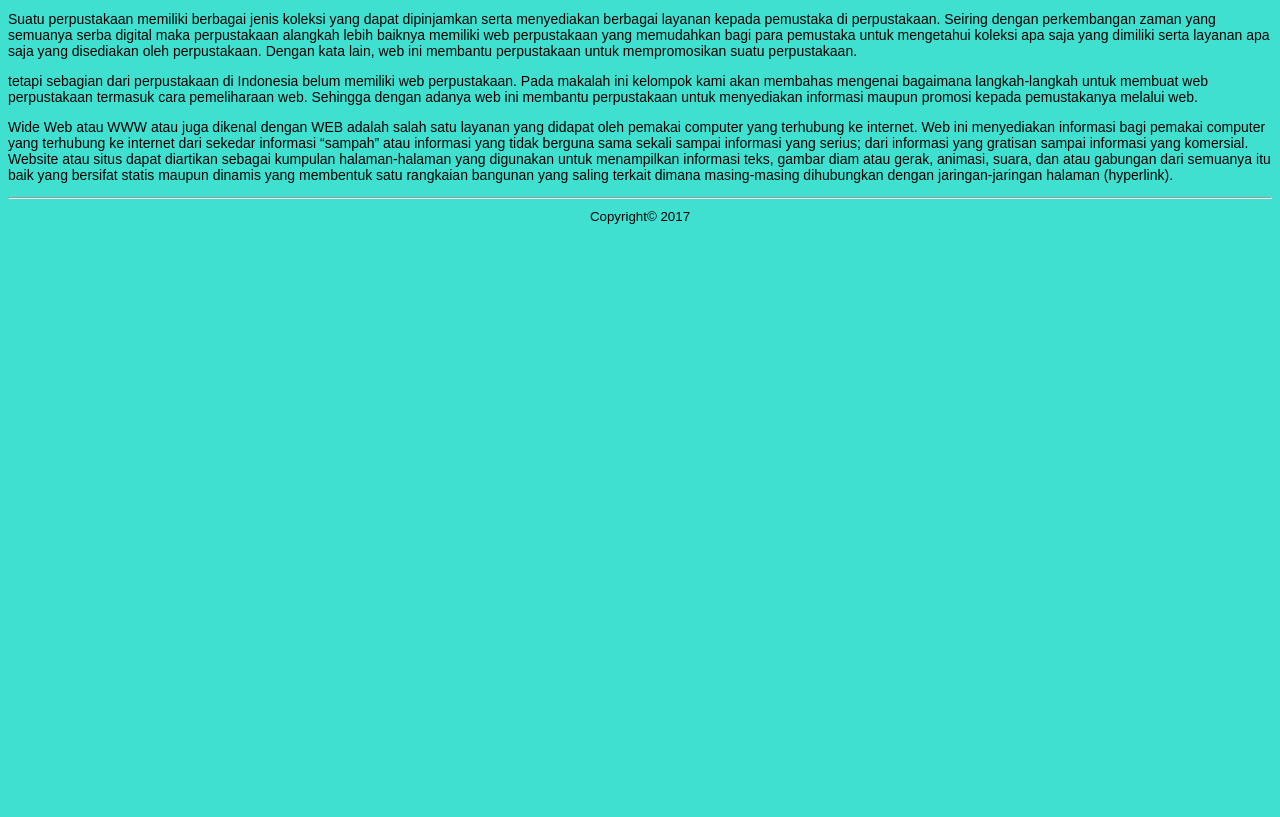
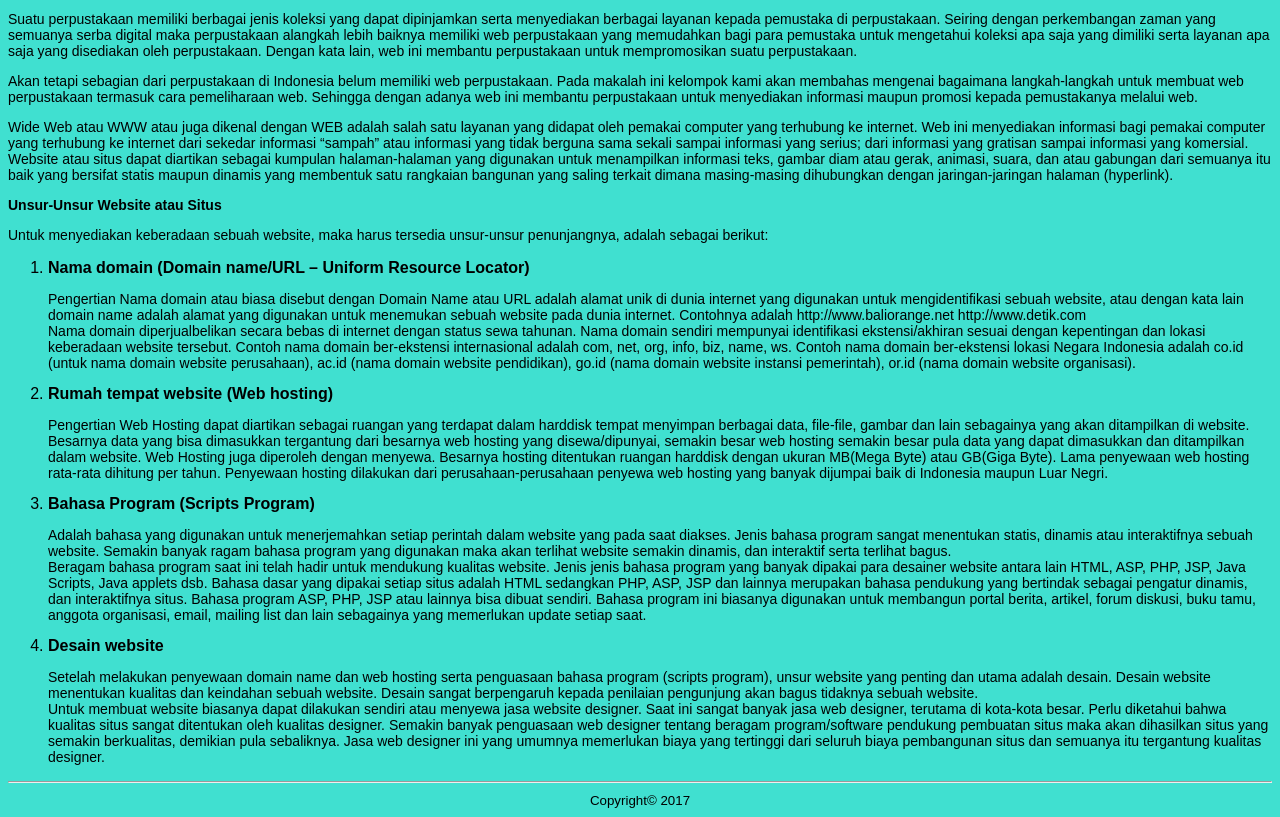
Before and after one commit to sarifnovian/sarifnovian.github.com, a plain HTML site: page day2/index.html in a window 1280 px wide. Shown: the part 196-1013 px from the top of the page. Before the commit the page ends 800 px from the top, so only its background shows below. Drawn offline with Linux system fonts and the light colour scheme.

Commit message:
paragraf

```diff
--- a/day2/index.html
+++ b/day2/index.html
@@ -21,7 +21,7 @@
     <p><strong>Selamat datang di Kelas Pengembangan WEB</strong></p>
     <figure class="uk-thumbnail uk-align-medium-left">
         <img src="img/1.jpg" alt="#" itemprop="image"
-        height="300" width="400">
+        height="250" width="350">
     </figure>
     <p>
         Website adalah sering juga disebut <strong>Web</strong>. dapat diartikan suatu kumpulan-kumpulan halaman yang menampilkan berbagai macam informasi text, data, gambar diam ataupun bergerak,data animasi, suara, video maupun gabungan dari semuanya, baik itu yang bersifat statis maupun yang bersifat dinamis.
@@ -30,11 +30,41 @@
         Suatu perpustakaan memiliki berbagai jenis koleksi yang dapat dipinjamkan serta menyediakan berbagai layanan kepada pemustaka di perpustakaan. Seiring dengan perkembangan zaman yang semuanya serba digital maka perpustakaan alangkah lebih baiknya memiliki web perpustakaan yang memudahkan bagi para pemustaka untuk mengetahui koleksi apa saja yang dimiliki serta layanan apa saja yang disediakan oleh perpustakaan. Dengan kata lain, web ini membantu perpustakaan untuk mempromosikan suatu perpustakaan.
     </p>
     <p>
-        tetapi sebagian dari perpustakaan di Indonesia belum memiliki web perpustakaan. Pada makalah ini kelompok kami akan membahas mengenai bagaimana langkah-langkah untuk membuat web perpustakaan termasuk cara pemeliharaan web. Sehingga dengan adanya web ini membantu perpustakaan untuk menyediakan informasi maupun promosi kepada pemustakanya melalui web.
+        Akan tetapi sebagian dari perpustakaan di Indonesia belum memiliki web perpustakaan. Pada makalah ini kelompok kami akan membahas mengenai bagaimana langkah-langkah untuk membuat web perpustakaan termasuk cara pemeliharaan web. Sehingga dengan adanya web ini membantu perpustakaan untuk menyediakan informasi maupun promosi kepada pemustakanya melalui web.
     </p>
     <p>
         Wide Web atau WWW atau juga dikenal dengan WEB adalah salah satu layanan yang didapat oleh pemakai computer yang terhubung ke internet. Web ini menyediakan informasi bagi pemakai computer yang terhubung ke internet dari sekedar informasi “sampah” atau informasi yang tidak berguna sama sekali sampai informasi yang serius; dari informasi yang gratisan sampai informasi yang komersial. Website atau situs dapat diartikan sebagai kumpulan halaman-halaman yang digunakan untuk menampilkan informasi teks, gambar diam atau gerak, animasi, suara, dan atau gabungan dari semuanya itu baik yang bersifat statis maupun dinamis yang membentuk satu rangkaian bangunan yang saling terkait dimana masing-masing dihubungkan dengan jaringan-jaringan halaman (hyperlink).
     </p>
+    <p>
+        <strong>Unsur-Unsur Website atau Situs</strong>
+    </p>
+    <p>
+        Untuk menyediakan keberadaan sebuah website, maka harus tersedia unsur-unsur penunjangnya, adalah sebagai berikut:
+    </p>
+    <ol>
+        <li><strong>Nama domain (Domain name/URL – Uniform Resource Locator)</strong></li>
+        <p>
+                Pengertian Nama domain atau biasa disebut dengan Domain Name atau URL adalah alamat unik di dunia internet yang digunakan untuk mengidentifikasi sebuah website, atau dengan kata lain domain name adalah alamat yang digunakan untuk menemukan sebuah website pada dunia internet. Contohnya adalah http://www.baliorange.net http://www.detik.com
+                <br>
+                Nama domain diperjualbelikan secara bebas di internet dengan status sewa tahunan. Nama domain sendiri mempunyai identifikasi ekstensi/akhiran sesuai dengan kepentingan dan lokasi keberadaan website tersebut. Contoh nama domain ber-ekstensi internasional adalah com, net, org, info, biz, name, ws. Contoh nama domain ber-ekstensi lokasi Negara Indonesia adalah co.id (untuk nama domain website perusahaan), ac.id (nama domain website pendidikan), go.id (nama domain website instansi pemerintah), or.id (nama domain website organisasi).
+        </p>
+        <li><strong>Rumah tempat website (Web hosting)</strong></li>
+        <p>
+                Pengertian Web Hosting dapat diartikan sebagai ruangan yang terdapat dalam harddisk tempat menyimpan berbagai data, file-file, gambar dan lain sebagainya yang akan ditampilkan di website. Besarnya data yang bisa dimasukkan tergantung dari besarnya web hosting yang disewa/dipunyai, semakin besar web hosting semakin besar pula data yang dapat dimasukkan dan ditampilkan dalam website. Web Hosting juga diperoleh dengan menyewa. Besarnya hosting ditentukan ruangan harddisk dengan ukuran MB(Mega Byte) atau GB(Giga Byte). Lama penyewaan web hosting rata-rata dihitung per tahun. Penyewaan hosting dilakukan dari perusahaan-perusahaan penyewa web hosting yang banyak dijumpai baik di Indonesia maupun Luar Negri.
+        </p>
+        <li><strong>Bahasa Program (Scripts Program)</strong></li>
+        <p>
+                Adalah bahasa yang digunakan untuk menerjemahkan setiap perintah dalam website yang pada saat diakses. Jenis bahasa program sangat menentukan statis, dinamis atau interaktifnya sebuah website. Semakin banyak ragam bahasa program yang digunakan maka akan terlihat website semakin dinamis, dan interaktif serta terlihat bagus.
+                <br>
+                Beragam bahasa program saat ini telah hadir untuk mendukung kualitas website. Jenis jenis bahasa program yang banyak dipakai para desainer website antara lain HTML, ASP, PHP, JSP, Java Scripts, Java applets dsb. Bahasa dasar yang dipakai setiap situs adalah HTML sedangkan PHP, ASP, JSP dan lainnya merupakan bahasa pendukung yang bertindak sebagai pengatur dinamis, dan interaktifnya situs. Bahasa program ASP, PHP, JSP atau lainnya bisa dibuat sendiri. Bahasa program ini biasanya digunakan untuk membangun portal berita, artikel, forum diskusi, buku tamu, anggota organisasi, email, mailing list dan lain sebagainya yang memerlukan update setiap saat.
+        </p>
+        <li><strong>Desain website</strong></li>
+        <p>
+                Setelah melakukan penyewaan domain name dan web hosting serta penguasaan bahasa program (scripts program), unsur website yang penting dan utama adalah desain. Desain website menentukan kualitas dan keindahan sebuah website. Desain sangat berpengaruh kepada penilaian pengunjung akan bagus tidaknya sebuah website.
+                <br>
+                Untuk membuat website biasanya dapat dilakukan sendiri atau menyewa jasa website designer. Saat ini sangat banyak jasa web designer, terutama di kota-kota besar. Perlu diketahui bahwa kualitas situs sangat ditentukan oleh kualitas designer. Semakin banyak penguasaan web designer tentang beragam program/software pendukung pembuatan situs maka akan dihasilkan situs yang semakin berkualitas, demikian pula sebaliknya. Jasa web designer ini yang umumnya memerlukan biaya yang tertinggi dari seluruh biaya pembangunan situs dan semuanya itu tergantung kualitas designer.
+        </p>
+    </ol>
     <hr>
     <footer>
         <small>Copyright© 2017</small>
```
